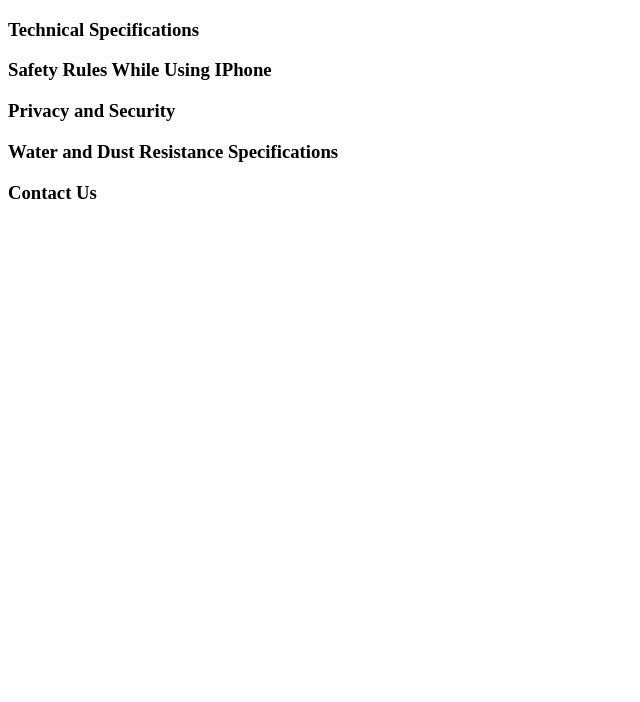
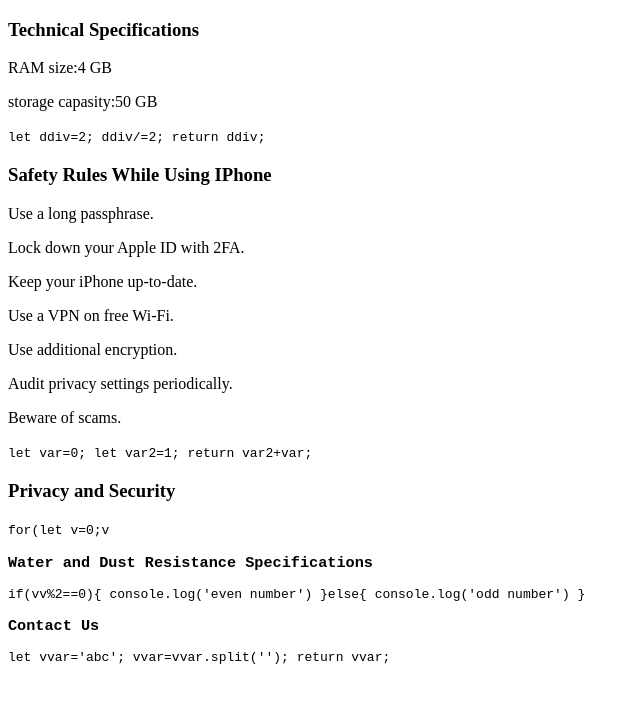
Before and after one commit to perses1/pablo_rajendra_project, a plain HTML site: page index.html in a window 1280 px wide. Shown: the whole page, without its empty margins (0-640 px from the left). Drawn offline with Linux system fonts and the light colour scheme.

Commit message:
Update index.html

```diff
--- a/index.html
+++ b/index.html
@@ -8,18 +8,50 @@
     <main id="main-doc">
       <section id="Technical_Specifications" class='main-section'>
         <h3>Technical Specifications</h3>
+        <p>RAM size:4 GB</p>
+        <p>storage capasity:50 GB</p>
+        <code>let ddiv=2;
+          ddiv/=2;
+          return ddiv;
+        </code>
       </section>
       <section id="Safety_Rules_While_Using_IPhone" class='main-section'>
         <h3>Safety Rules While Using IPhone</h3>
+        <P>Use a long passphrase.</p>
+        <P>Lock down your Apple ID with 2FA. </p>
+        <P>Keep your iPhone up-to-date.</p>
+        <P>Use a VPN on free Wi-Fi.</p>
+        <P>Use additional encryption.</p>
+        <P>Audit privacy settings periodically.</p>
+        <P>Beware of scams.</p>
+          <code>
+          let var=0;
+          let var2=1;
+          return var2+var;
+        </code>
       </section>
       <section id="Privacy_and_Security" class='main-section'>
         <h3>Privacy and Security</h3>
+        <code>for(let v=0;v<number;v++){
+          v++;
+          v=2*2;
+        }
+      </code>
       </section>
       <section id="Water_and_Dust_Resistance_Specifications" class='main-section'>
         <h3>Water and Dust Resistance Specifications</h3>
+        <code>if(vv%2==0){
+          console.log('even number')
+        }else{
+          console.log('odd number')
+        }</code>
       </section>
       <section id="Contact_Us" class='main-section'>
         <h3>Contact Us</h3>
+        <code>let vvar='abc';
+        vvar=vvar.split('');
+        return vvar;
+      </code>
       </section>
     </main>
   </body>
```
